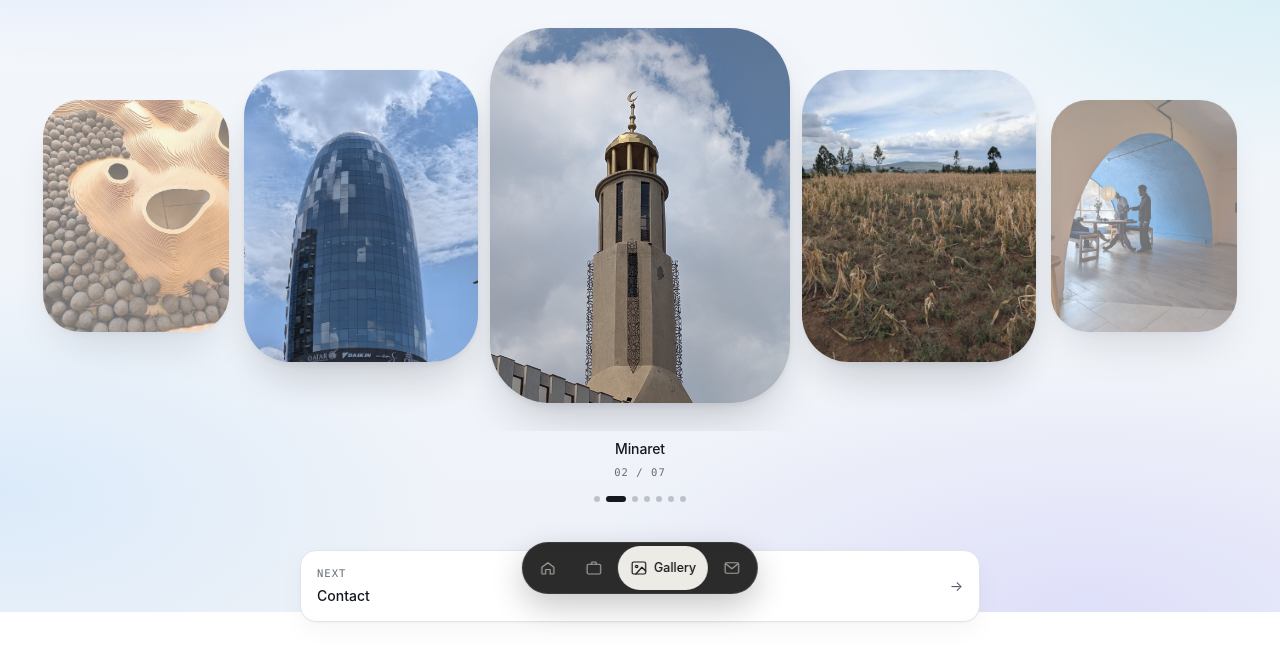
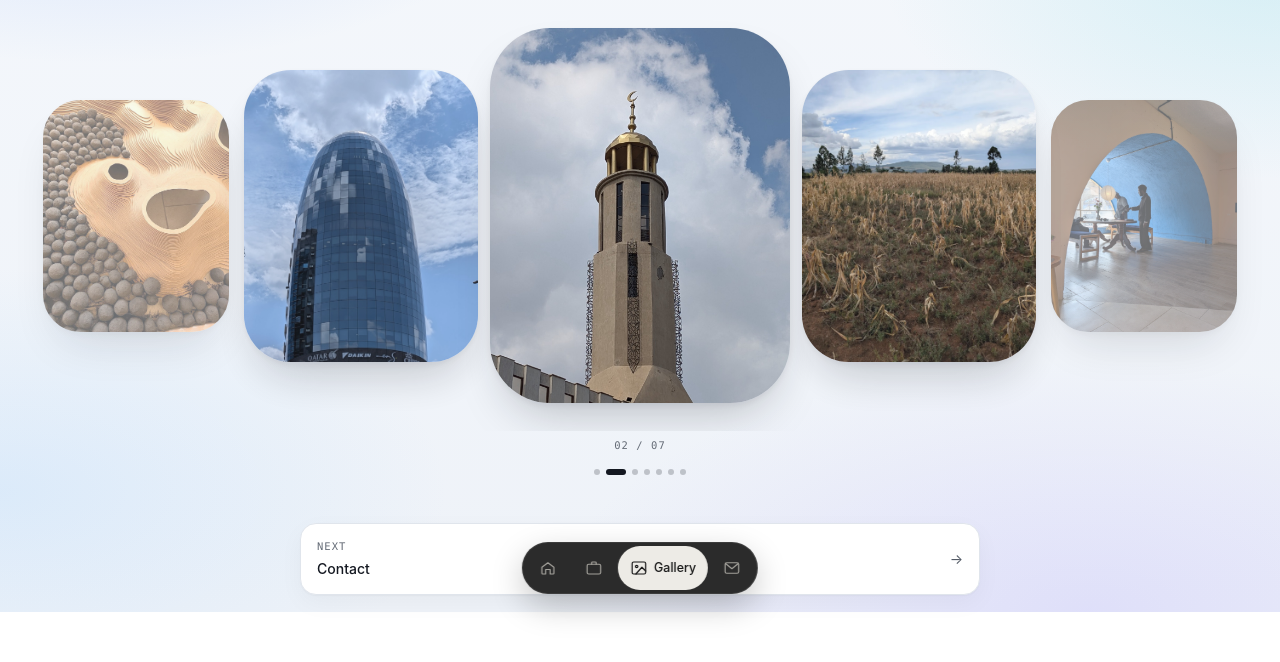
Before and after one commit to mauyaa/bevanmauya.com, a plain HTML site: page index.html in a window 1280 px wide. Both pictures are taken after a click on the link "Open gallery". Shown: the part 188-850 px from the top of the page. Drawn offline with Linux system fonts and the light colour scheme.

Commit message:
Gallery: no titles under the photos

```diff
--- a/assets/app.js
+++ b/assets/app.js
@@ -58,7 +58,7 @@
       c.style.setProperty('--x',sg*OFF[a]); c.style.setProperty('--s',SC[a]);
       c.style.opacity=OP[a]; c.style.zIndex=10-a; c.classList.toggle('on',d===0); c.tabIndex=d===0?0:-1;
       c.setAttribute('aria-hidden',a>2);});
-    $('gname').textContent=g.title; $('gidx').textContent=pad(gi+1)+' / '+pad(GN);
+    $('gidx').textContent=pad(gi+1)+' / '+pad(GN);
     $('thumbs').querySelectorAll('button').forEach(function(b,j){b.setAttribute('aria-current',j===gi);});
     if(!quiet)tick(940);
   }
--- a/index.html
+++ b/index.html
@@ -433,7 +433,7 @@ html{overflow-x:clip}
       <nav class="crumb mono" aria-label="Breadcrumb"><a href="#/">Bevan</a><span>/</span><span class="here">Gallery</span></nav>
       <div class="g-head"><h2 class="ttl">Gallery</h2><span class="mono" id="gcount"></span></div>
       <div class="gstage" id="gstage" tabindex="0" aria-label="Gallery — use the arrow keys or swipe" aria-roledescription="carousel"></div>
-      <div class="gcap"><span id="gname"></span><span class="mono" id="gidx"></span></div>
+      <div class="gcap"><span class="mono" id="gidx"></span></div>
       <div class="gdots" id="thumbs" aria-label="All pieces"></div>
       <a class="card next" href="#/contact"><span><span class="mono k">Next</span><span class="t">Contact</span></span><span class="arr">→</span></a>
     </div>
@@ -482,6 +482,6 @@ html{overflow-x:clip}
 </nav>
 
 <script src="assets/content.js?v=7"></script>
-<script src="assets/app.js?v=17"></script>
+<script src="assets/app.js?v=18"></script>
 </body>
 </html>
```
